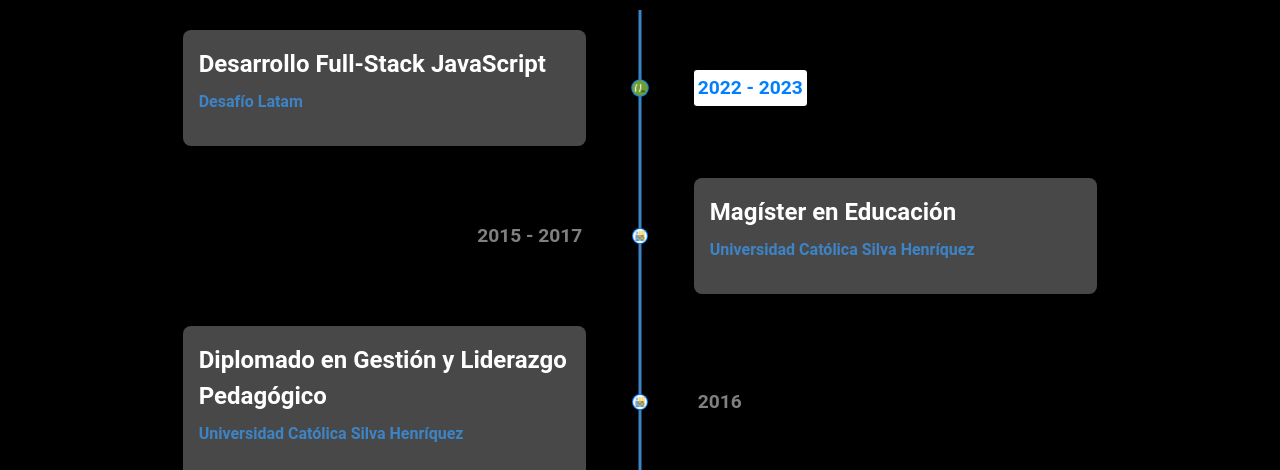
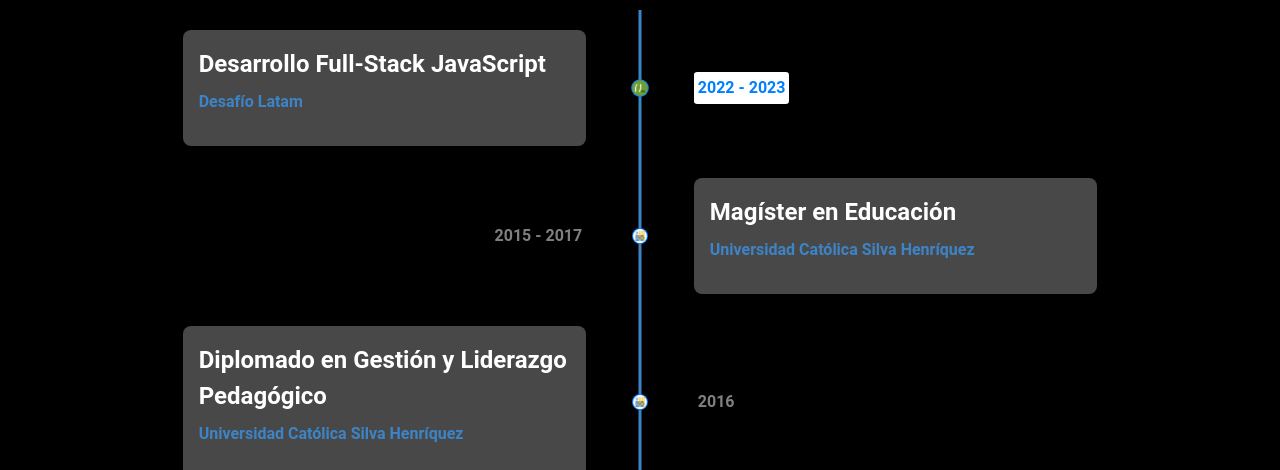
Before and after one commit to Leonardo-villagran/portfolio, a React (Vite) app: page /portfolio/education in a window 1280 px wide. Shown: the part 224-694 px from the top of the page. Built offline with nearby package versions, Linux system fonts and the light colour scheme; no server answers.

Commit message:
fonts fixed

```diff
--- a/package.json
+++ b/package.json
@@ -17,7 +17,6 @@
     "@emailjs/browser": "^4.1.0",
     "axios": "^1.6.7",
     "bootstrap": "^5.3.2",
-    "emailjs-com": "^3.2.0",
     "react": "^18.2.0",
     "react-bootstrap": "^2.10.0",
     "react-chrono": "^2.4.2",
--- a/src/views/Contact.jsx
+++ b/src/views/Contact.jsx
@@ -1,5 +1,5 @@
 import { useState, useRef, useEffect } from 'react';
-import emailjs from 'emailjs-com';
+import emailjs from '@emailjs/browser';
 import { Container, Alert, Spinner } from 'react-bootstrap';
 import '../assets/css/contact.css';
 
@@ -32,7 +32,7 @@
             const result = await response.json();
             setData(result);
 
-            // setLoading(false); // Cambiado a continuación para garantizar que setLoading se establezca en false, incluso si hay un error.
+            // setLoading(false); /n/ Cambiado a continuación para garantizar que setLoading se establezca en false, incluso si hay un error.
         } catch (err) {
             setLoading(false);
             setError(err.message);
--- a/src/views/Education.jsx
+++ b/src/views/Education.jsx
@@ -77,7 +77,7 @@
                                 cardSubtitle: '1rem',
                                 cardText: '1rem',
                                 cardTitle: '1.5rem',
-                                title: '1.2rem',
+                                title: '1rem',
 
                             }}
 
--- a/src/views/Experiences.jsx
+++ b/src/views/Experiences.jsx
@@ -78,7 +78,7 @@
                                 cardSubtitle: '1rem',
                                 cardText: '1rem',
                                 cardTitle: '1.5rem',
-                                title: '1.2rem',
+                                title: '1rem',
 
                             }}
 
```
Also changed, not shown: 1 other file (tests, documents, lock files or other folders).
